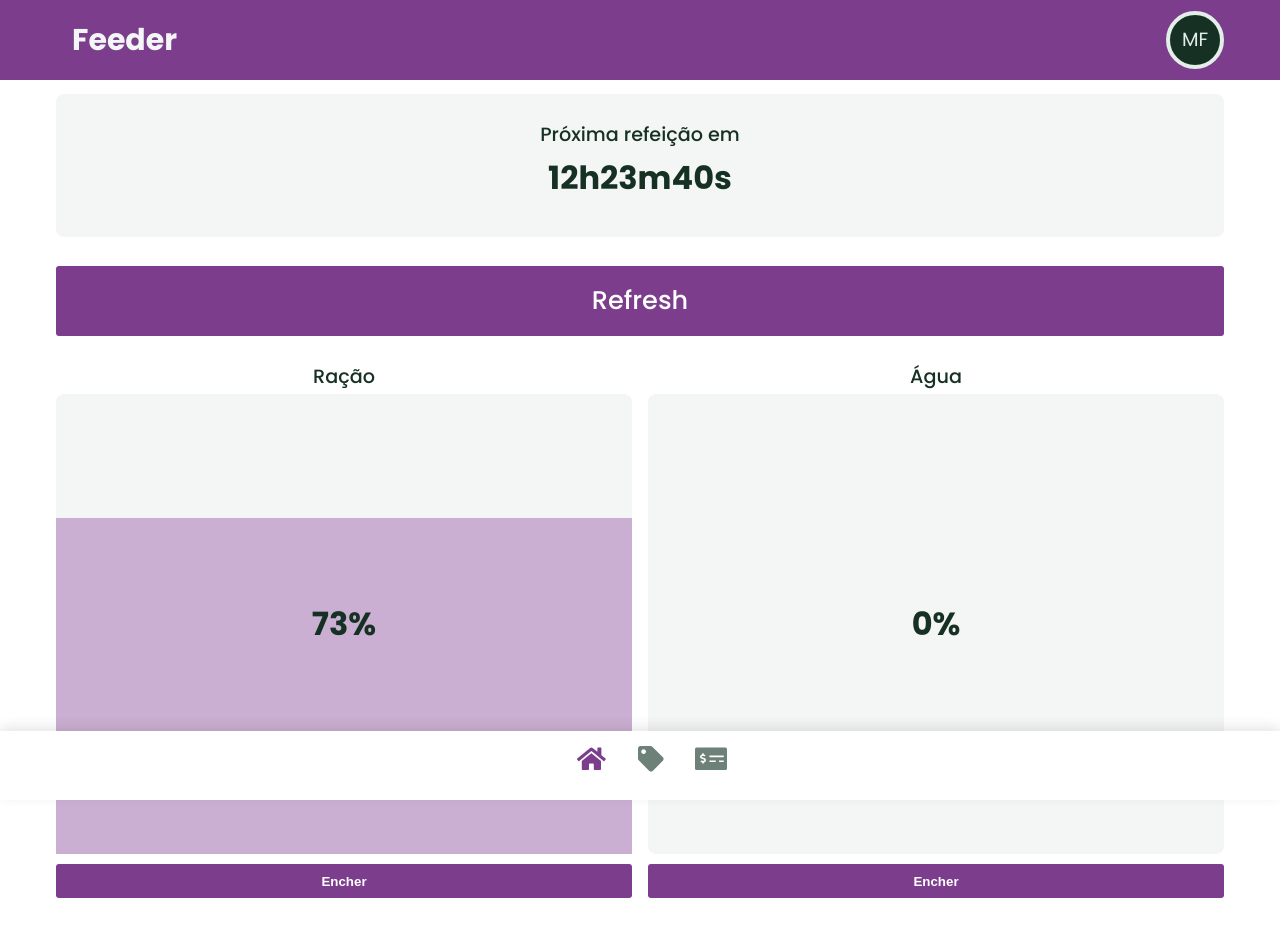
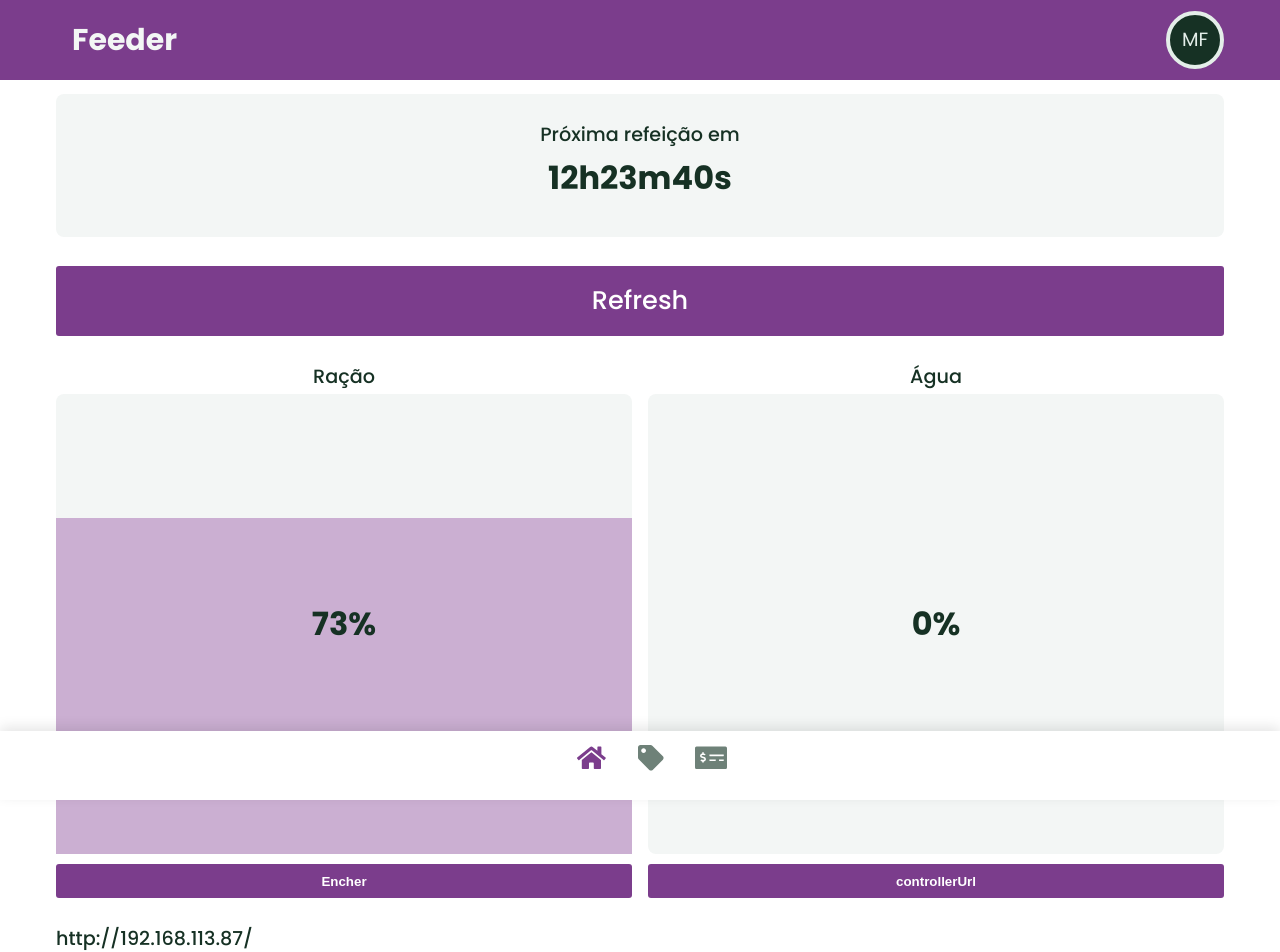
Before and after one commit to michel674/feeder_front, a React (Create React App) app: page /dashboard in a window 1280 px wide. Shown: the top 952 px of the page. Built offline with nearby package versions, Linux system fonts and the light colour scheme; no server answers.

Commit message:
add debbuger

```diff
--- a/src/pages/home.jsx
+++ b/src/pages/home.jsx
@@ -143,10 +143,12 @@ export const Home = () => {
             <Separator type="Nano" />
 
             <Button expanded onClick={handleFillWater}>
-              Encher
+              controllerUrl
             </Button>
           </Col>
         </Row>
+        <Separator type="Medium" />
+        <H3>{controllerUrl}</H3>
       </Grid>
     </>
   );
```
